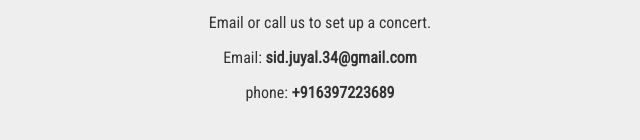
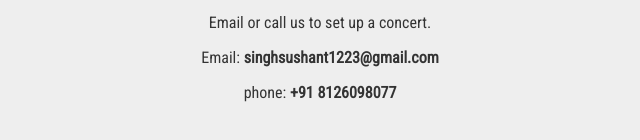
Before and after one commit to sus1223/wnwiki, a plain HTML site: page index.html in a window 1280 px wide. Shown: the part 7505-7645 px from the top of the page, 320-960 px from the left. Drawn offline with Linux system fonts and the light colour scheme.

Commit message:
Update index.html

```diff
--- a/index.html
+++ b/index.html
@@ -132,8 +132,8 @@
     <footer>
         <h3>Contact Us</h3>
         <p>Email or call us to set up a concert.</p>
-        <p>Email: <strong>sid.juyal.34@gmail.com</strong></p>
-        <p>phone: <strong>+916397223689</strong></p>
+        <p>Email: <strong>singhsushant1223@gmail.com</strong></p>
+        <p>phone: <strong>+91 8126098077</strong></p>
     </footer>
 </body>
 </html>
```
